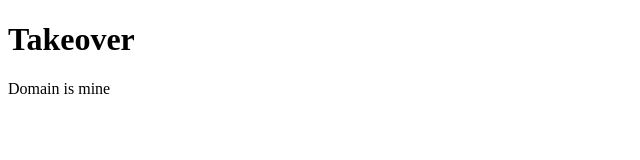
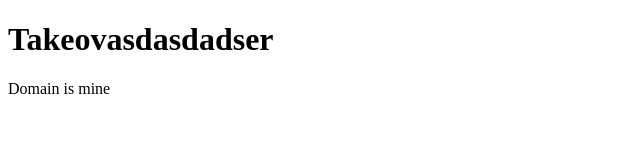
Before and after one commit to vinit989/Winni, a plain HTML site: page index.html in a window 1280 px wide. Shown: the whole page, without its empty margins (0-640 px from the left). Drawn offline with Linux system fonts and the light colour scheme.

Commit message:
Update index.html
hello

```diff
--- a/index.html
+++ b/index.html
@@ -5,7 +5,7 @@
 </head>
 <body>
 
-<h1>Takeover</h1>
+<h1>Takeovasdasdadser</h1>
 <p>Domain is mine</p>
 
 </body>
```
